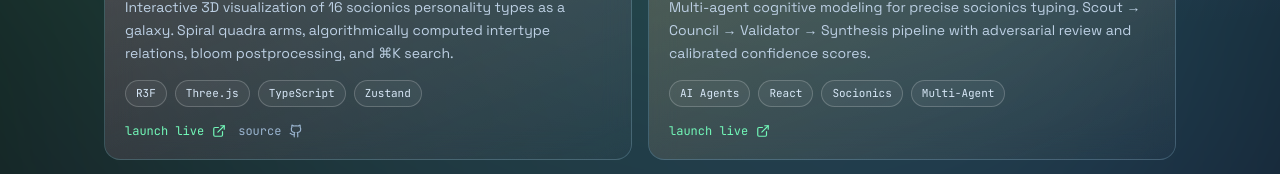
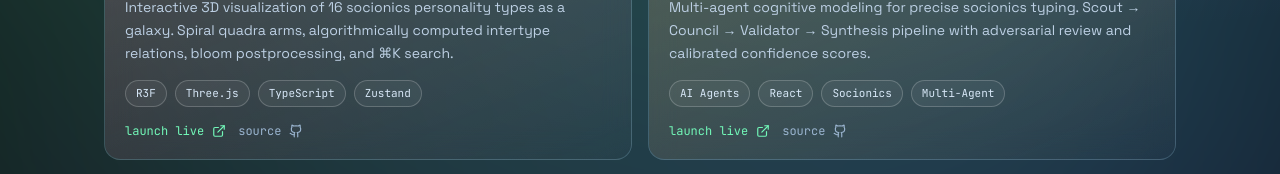
Before and after one commit to spaceynyc/portfolio, a React (Vite) app: page / in a window 1280 px wide. Shown: the part 1240-1414 px from the top of the page. Built offline with nearby package versions, Linux system fonts and the light colour scheme.

Commit message:
feat: add github source link for socionics research lab

```diff
--- a/src/App.tsx
+++ b/src/App.tsx
@@ -38,6 +38,7 @@ const projects: Project[] = [
     tech: ['AI Agents', 'React', 'Socionics', 'Multi-Agent'],
     accent: 'from-[#ffa64d]/20 to-transparent',
     link: 'https://socionics-web.vercel.app/',
+    github: 'https://github.com/spaceynyc/socionics-panel',
   },
   {
     title: 'inner-system',
```
Also changed, not shown: 1 other file (tests, documents, lock files or other folders).
